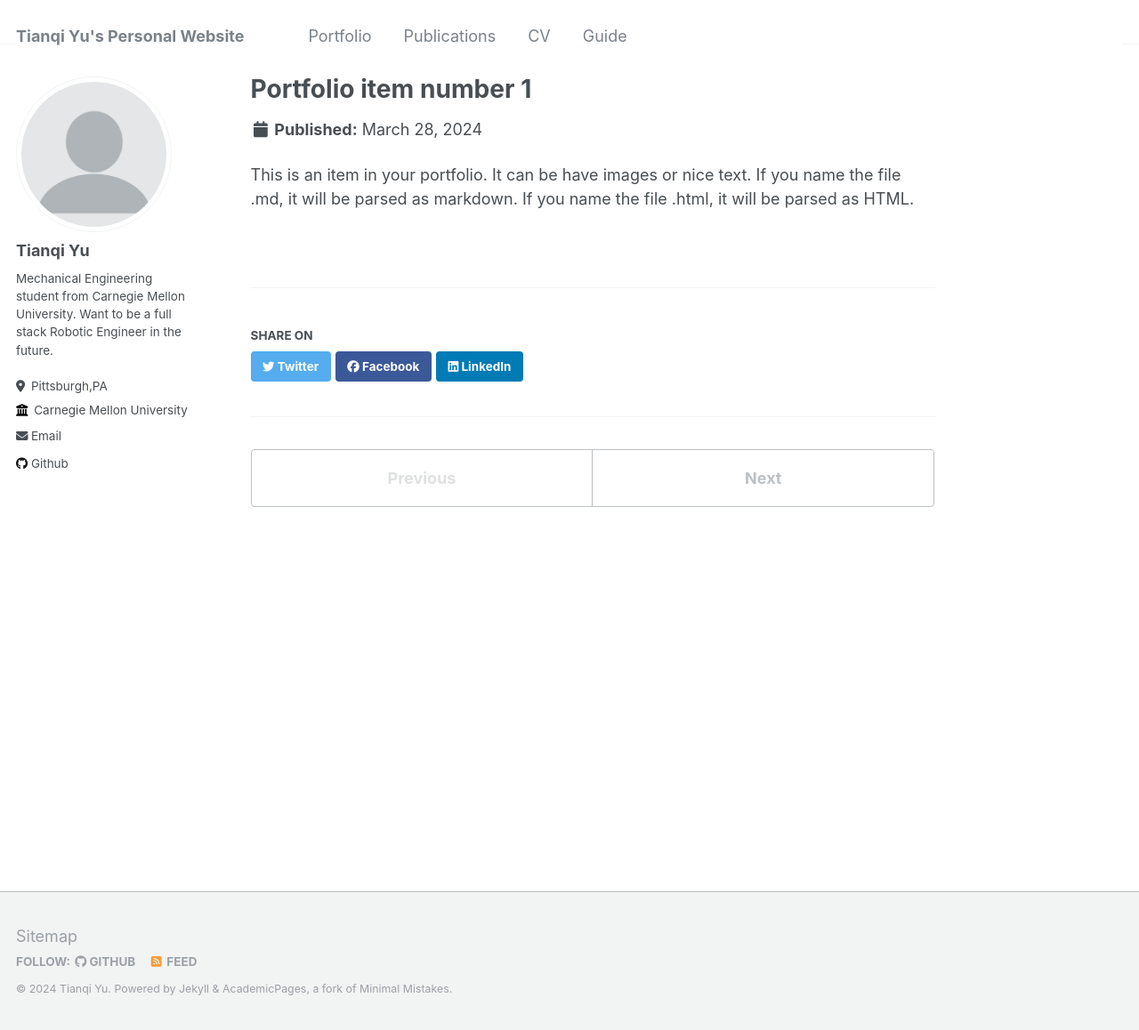
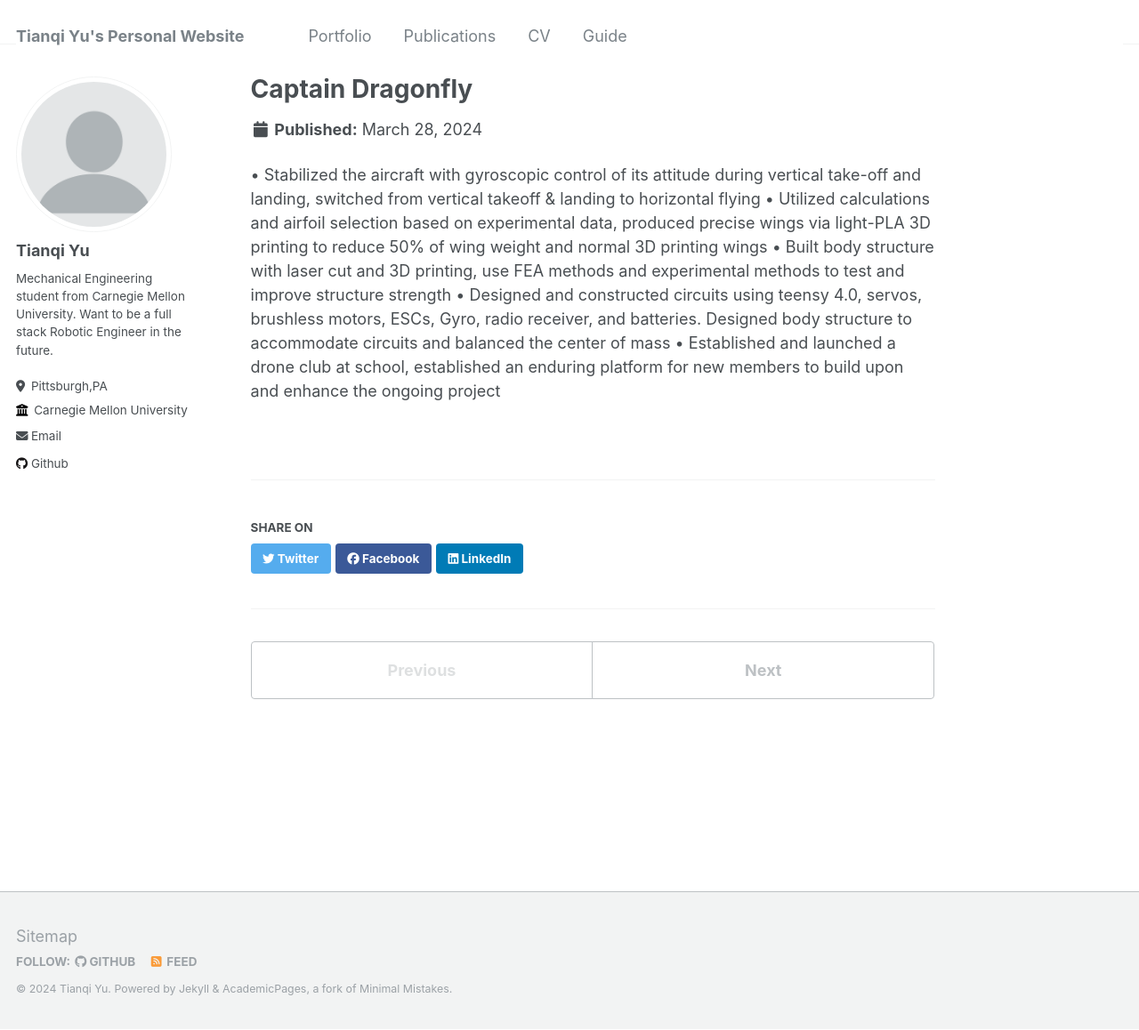
Before and after one commit to NickYu321/NickYu321.github.io, a Jekyll site: the page built from _portfolio/portfolio-1.md, in a window 1280 px wide and 1158 px high. Shown: the whole window at 89% size. Built offline with Jekyll 4.4.1, drawn with Linux system fonts in a browser that asks for light colours.

Commit message:
Update portfolio-1.md
1

```diff
--- a/_portfolio/portfolio-1.md
+++ b/_portfolio/portfolio-1.md
@@ -1,7 +1,14 @@
 ---
-title: "Portfolio item number 1"
-excerpt: "Short description of portfolio item number 1<br/><img src='/images/500x300.png'>"
+title: "Captain Dragonfly"
+excerpt: "e-VTOL drone with only two propellers<br/><img src='/images/render_5_18.png'>"
 collection: portfolio
 ---
 
-This is an item in your portfolio. It can be have images or nice text. If you name the file .md, it will be parsed as markdown. If you name the file .html, it will be parsed as HTML.
+• Stabilized the aircraft with gyroscopic control of its attitude during vertical take-off and landing, switched from vertical takeoff & landing to horizontal flying
+• Utilized calculations and airfoil selection based on experimental data, produced precise wings via light-PLA 3D printing to reduce 50% of wing weight and normal 3D printing wings
+• Built body structure with laser cut and 3D printing, use FEA methods and experimental methods to test and
+improve structure strength
+• Designed and constructed circuits using teensy 4.0, servos, brushless motors, ESCs, Gyro, radio receiver, and
+batteries. Designed body structure to accommodate circuits and balanced the center of mass
+• Established and launched a drone club at school, established an enduring platform for new members to build
+upon and enhance the ongoing project
```
